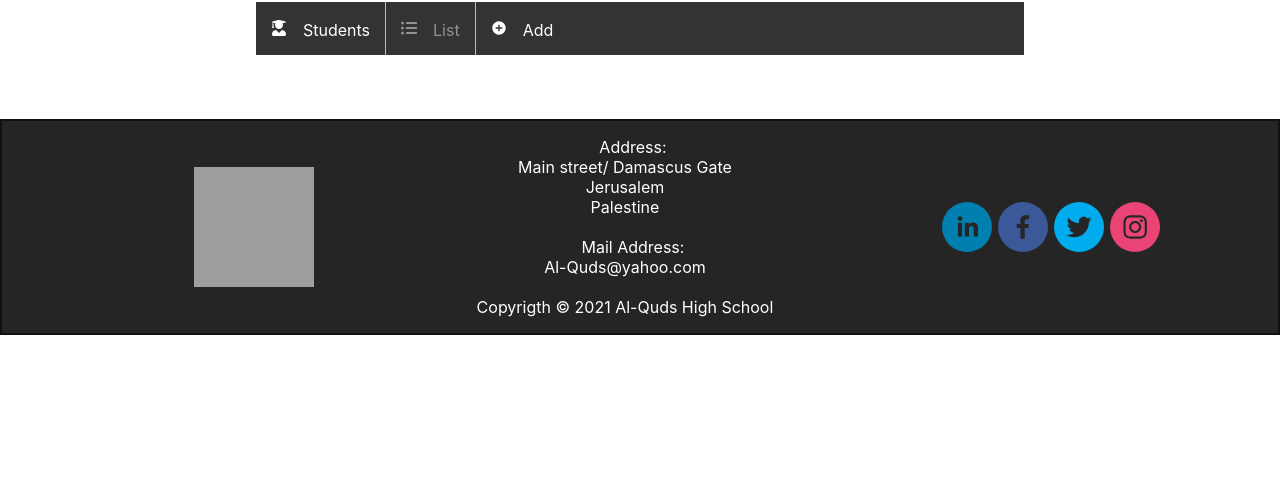
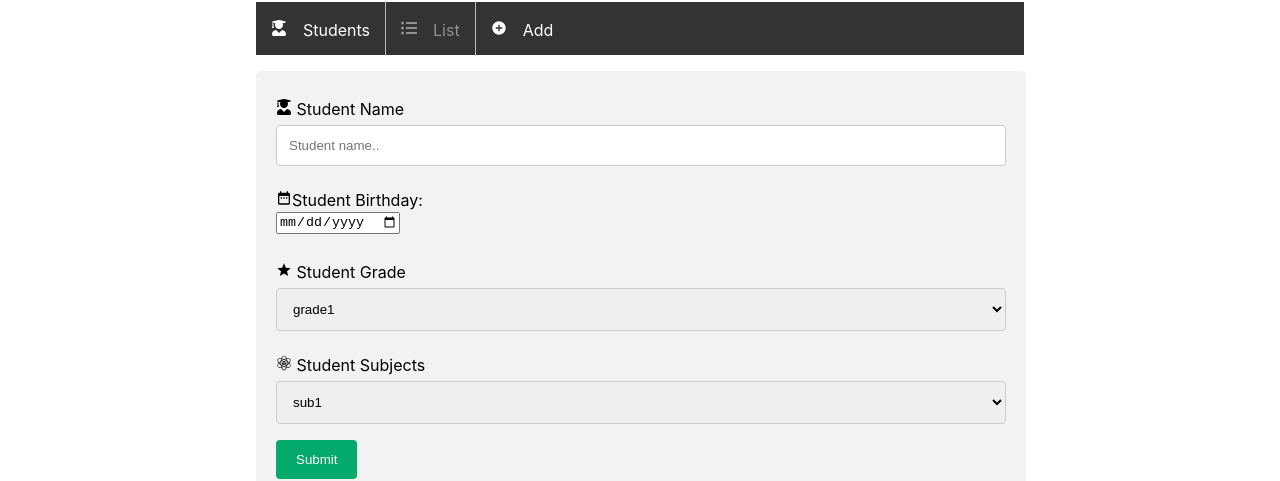
Before and after one commit to jenan-morrar/FinalProject, a React (Create React App) app: page /studentForm in a window 1280 px wide. Shown: the part 320-801 px from the top of the page. Built offline with nearby package versions, Linux system fonts and the light colour scheme; grey boxes are pictures that could not be loaded.

Commit message:
Final Project

```diff
--- a/src/pages/ClassRoomForm.js
+++ b/src/pages/ClassRoomForm.js
@@ -32,6 +32,16 @@ class ClassRoomForm extends React.Component{
         </NavLink>
      </li>
 </ul>
+
+<div class="formContainer">
+  <form>
+    <label for="classroomName"> <SiIcons.SiGoogleclassroom className='icon'/> Classroom Name</label>
+    <input type="text" id="classroomName" name="classroomName" placeholder="Classroom name.." />
+
+    <input type="submit" value="Submit" />
+
+  </form>
+</div>
   </div>
    )
  }
--- a/src/pages/GradeForm.js
+++ b/src/pages/GradeForm.js
@@ -32,6 +32,16 @@ class GradeForm extends React.Component{
         </NavLink>
      </li>
 </ul>
+
+<div class="formContainer">
+  <form>
+    <label for="gradeName"> <BsIcons.BsFileEarmarkText className='icon'/> Grade Name</label>
+    <input type="text" id="gradeName" name="gradeName" placeholder="Grade name.." />
+
+    <input type="submit" value="Submit" />
+
+  </form>
+</div>
   </div>
    )
  }
--- a/src/pages/StudentForm.js
+++ b/src/pages/StudentForm.js
@@ -2,9 +2,8 @@ import React from 'react'
 import './pages.css';
 import * as FaIcons from 'react-icons/fa';
 import * as MdIcons from 'react-icons/md';
+import * as GiIcons from 'react-icons/gi';
 import { NavLink } from 'react-router-dom';
-
-
 
 class StudentForm extends React.Component{
 
@@ -31,6 +30,35 @@ class StudentForm extends React.Component{
         </NavLink>
      </li>
 </ul>
+
+<div class="formContainer">
+  <form>
+    <label for="studentName"> <FaIcons.FaUserGraduate className='icon'/> Student Name</label>
+    <input type="text" id="studentName" name="studentName" placeholder="Student name.." />
+
+    <label for="birthday"><MdIcons.MdDateRange className='icon'/>Student Birthday:</label>
+    <br/>
+    <input type="date" id="birthday" name="birthday"/>
+    <br/><br/>
+
+    <label for="studentGrade"> <MdIcons.MdGrade className='icon'/> Student Grade</label>
+    <select id="studentGrade" name="studentGrade">
+      <option value="grade1">grade1</option>
+      <option value="grade2">grade2</option>
+      <option value="grade3">grade3</option>
+    </select>
+
+    <label for="studentSubject"> <GiIcons.GiMaterialsScience className='icon'/> Student Subjects</label>
+    <select id="studentSubject" name="studentSubject">
+      <option value="sub1">sub1</option>
+      <option value="sub2">sub2</option>
+      <option value="sun3">sub3</option>
+    </select>
+
+    <input type="submit" value="Submit" />
+
+  </form>
+</div>
   </div>
    )
  }
--- a/src/pages/SubjectForm.js
+++ b/src/pages/SubjectForm.js
@@ -3,6 +3,7 @@ import './pages.css';
 import * as FaIcons from 'react-icons/fa';
 import * as MdIcons from 'react-icons/md';
 import * as GiIcons from 'react-icons/gi';
+import * as SiIcons from 'react-icons/si';
 import { NavLink } from 'react-router-dom';
 
 class SubjectForm extends React.Component{
@@ -30,6 +31,23 @@ class SubjectForm extends React.Component{
         </NavLink>
      </li>
 </ul>
+
+<div class="formContainer">
+  <form>
+    <label for="subjectName"> <GiIcons.GiMaterialsScience className='icon'/> Subject Name</label>
+    <input type="text" id="subjectName" name="subjectName" placeholder="Subject name.." />
+
+    <label for="subjectClassroom"> <SiIcons.SiGoogleclassroom className='icon'/> Subject Classroom</label>
+    <select id="subjectClassroom" name="subjectClassroom">
+      <option value="class1">class1</option>
+      <option value="class2">class2</option>
+      <option value="class3">class3</option>
+    </select>
+
+    <input type="submit" value="Submit" />
+
+  </form>
+</div>
   </div>
    )
  }
--- a/src/pages/TeacherForm.js
+++ b/src/pages/TeacherForm.js
@@ -2,6 +2,7 @@ import React from 'react'
 import './pages.css';
 import * as FaIcons from 'react-icons/fa';
 import * as MdIcons from 'react-icons/md';
+import * as GiIcons from 'react-icons/gi';
 import { NavLink } from 'react-router-dom';
 
 
@@ -31,6 +32,23 @@ class TeacherForm extends React.Component{
         </NavLink>
      </li>
 </ul>
+
+<div class="formContainer">
+  <form>
+    <label for="teacherName"> <FaIcons.FaUserTie className='icon'/> Teacher Name</label>
+    <input type="text" id="teacherName" name="teacherName" placeholder="Teacher name.." />
+
+    <label for="teacherSubject"> <GiIcons.GiMaterialsScience className='icon'/> Teacher Subjects</label>
+    <select id="teacherSubject" name="teacherSubject">
+      <option value="sub1">sub1</option>
+      <option value="sub2">sub2</option>
+      <option value="sun3">sub3</option>
+    </select>
+
+    <input type="submit" value="Submit" />
+
+  </form>
+</div>
   </div>
    )
  }
--- a/src/pages/pages.css
+++ b/src/pages/pages.css
@@ -148,3 +148,34 @@ font-size:25px;
 .pagesNavbar .active {
  color:white
 }
+
+input[type=text], select{
+  width: 100%;
+  padding: 12px;
+  border: 1px solid #ccc;
+  border-radius: 4px;
+  box-sizing: border-box;
+  margin-top: 6px;
+  margin-bottom: 16px;
+}
+
+input[type=submit] {
+  background-color: #04AA6D;
+  color: white;
+  padding: 12px 20px;
+  border: none;
+  border-radius: 4px;
+  cursor: pointer;
+}
+
+input[type=submit]:hover {
+  background-color: #45a049;
+}
+
+.formContainer {
+  border-radius: 5px;
+  background-color: #f2f2f2;
+  padding: 20px;
+  width:57%;
+  margin-left:20%;
+}
```
